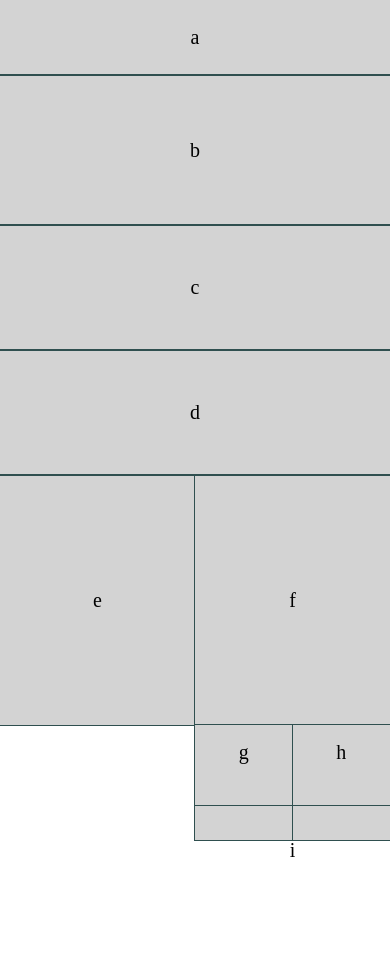
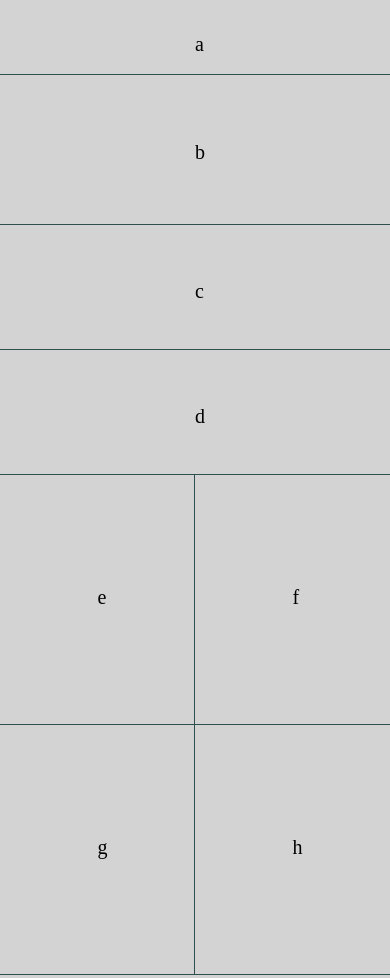
Before and after one commit to zJaredKhan/lab-01, a plain HTML site: page index.html in a window 390 px wide. Shown: the top 978 px of the page. Before the commit the page ends 861 px from the top, so only its background shows below. Drawn offline with Linux system fonts and the light colour scheme.

Commit message:
completed mobile with positioning, float, top and left

```diff
--- a/index.html
+++ b/index.html
@@ -11,38 +11,36 @@
 
 <body>
         <header>
-            <div></div>
             <p>a</p>
         </header>
         <nav>
-            <div></div>
             <p>b</p>
         </nav>
         <div id="c" class="landscape">
-            <div></div>
             <p>c</p>
         </div>
         <div id="d" class="landscape">
-            <div></div>
+
             <p>d</p>
         </div>
         <div id="e" class="portrait">
-            <div></div>
+
             <p>e</p>
         </div>
         <div id="f" class="portrait">
-            <div></div>
+
             <p>f</p>
+
+        </div>
         <div id="g" class="portrait">
-            <div></div>
+
             <p>g</p>
         </div>
         <div id="h" class="portrait">
-            <div></div>
+
             <p>h</p>
         </div>
         <footer id="i" class="footer">
-            <div></div>
             <p>i</p>
         </footer>
 
--- a/style.css
+++ b/style.css
@@ -1,63 +1,74 @@
-/* p{
-    outline: .5px solid #2F4F4F;
+ p{
+    /* outline: .5px solid #2F4F4F; */
     margin: auto;
     background-color: #d3d3d3;
     text-align: center;
     font-size: 20px;
-} */
+    /* top: 45%;
+    left: 50%;  */
+}
 
 @media all and (max-width: 480px){
     body{
         height: 767px;
     }
     header {
+        width: 100%;
+        height: 9.778%;
+        /* float: both; */
         outline: .5px solid #2F4F4F;
-        margin: auto;
+        /* margin: auto; */
         background-color: #d3d3d3;
-        text-align: center;
+        /* text-align: center; */
         font-size: 20px;
+        position: relative;
     }
     header p {
-        width: 100%;
-        height: 6.192%;
+        /* width: 100%;
+        height: 100%;  */
+        position: absolute;
         float: both;
+        top: 45%;
+        left: 50%;
     }
-    header div {
-        width: 100%;
-        height: 3.585%;
-    }
+
     nav {
         outline: .5px solid #2F4F4F;
         margin: auto;
         background-color: #d3d3d3;
         text-align: center;
         font-size: 20px;
+        position: relative;
+        width: 100%;
+        height: 19.556%;
     }
     nav p{
-        width: 100%;
-        height: 11.082%;
+        /* width: 100%;
+        height: 11.082%; */
+        position: absolute;
         float: both;
+        top: 45%;
+        left: 50%;
     }
-    nav div{
-        width: 100%;
-        height: 8.474%;
-    }
+
     .landscape {
         outline: .5px solid #2F4F4F;
         margin: auto;
         background-color: #d3d3d3;
         text-align: center;
         font-size: 20px;
+        position: relative;
+        width:100%;
+        height: 16.297%;
     }
     .landscape p{
-        width:100%;
-        height: 9.452%;
         float: both;
+        position: absolute;
+        top: 45%;
+        left: 50%;
+
     }
-    .landscape div {
-        width: 100%;
-        height: 6.844%;
-    }
+
     .portrait {
         outline: .5px solid #2F4F4F;
         margin: auto;
@@ -65,29 +76,31 @@
         text-align: center;
         font-size: 20px;
         float: left;
+        position: relative;
         width: 50%;
+        height:32.594%;
     }
     .portrait p{
-        height:17.601%;
+        position: absolute;
+        top: 45%;
+        left: 50%;
     }
 
-    .portrait div {
-        height: 14.993%;
-    }
     .footer {
         outline: .5px solid #2F4F4F;
         margin: auto;
         background-color: #d3d3d3;
         text-align: center;
         font-size: 20px;
+        height: 10.43%;
+        width: 100%;
+        position: relative;
+        float: left;
     }
     .footer p{
-        float: both;
-        height: 6.518%;
-        width: 100%;
+        top: 45%;
+        left: 50%;
+        position: absolute;
     }
-    .footer div{
-        width: 100%;
-        height: 3.911%;
-    }
+
 }
```
Also changed, not shown: dump.css (added).
